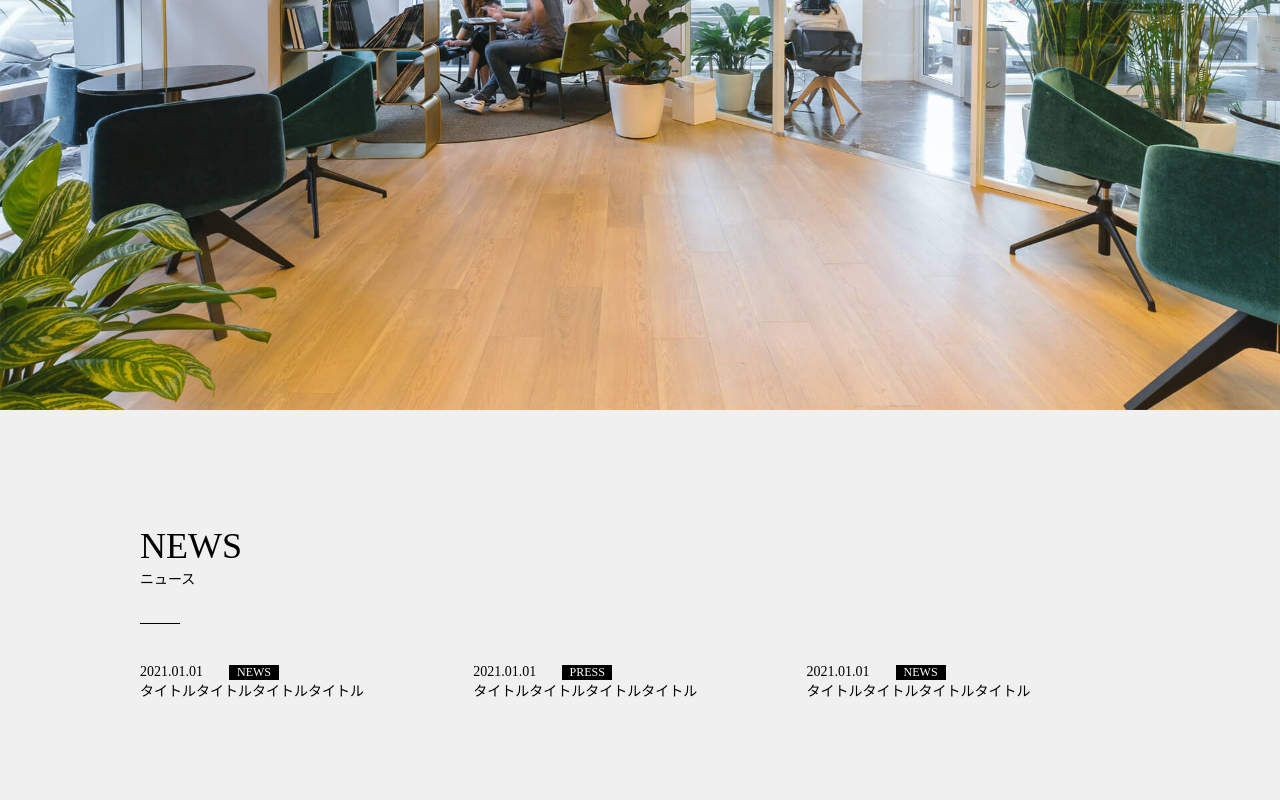
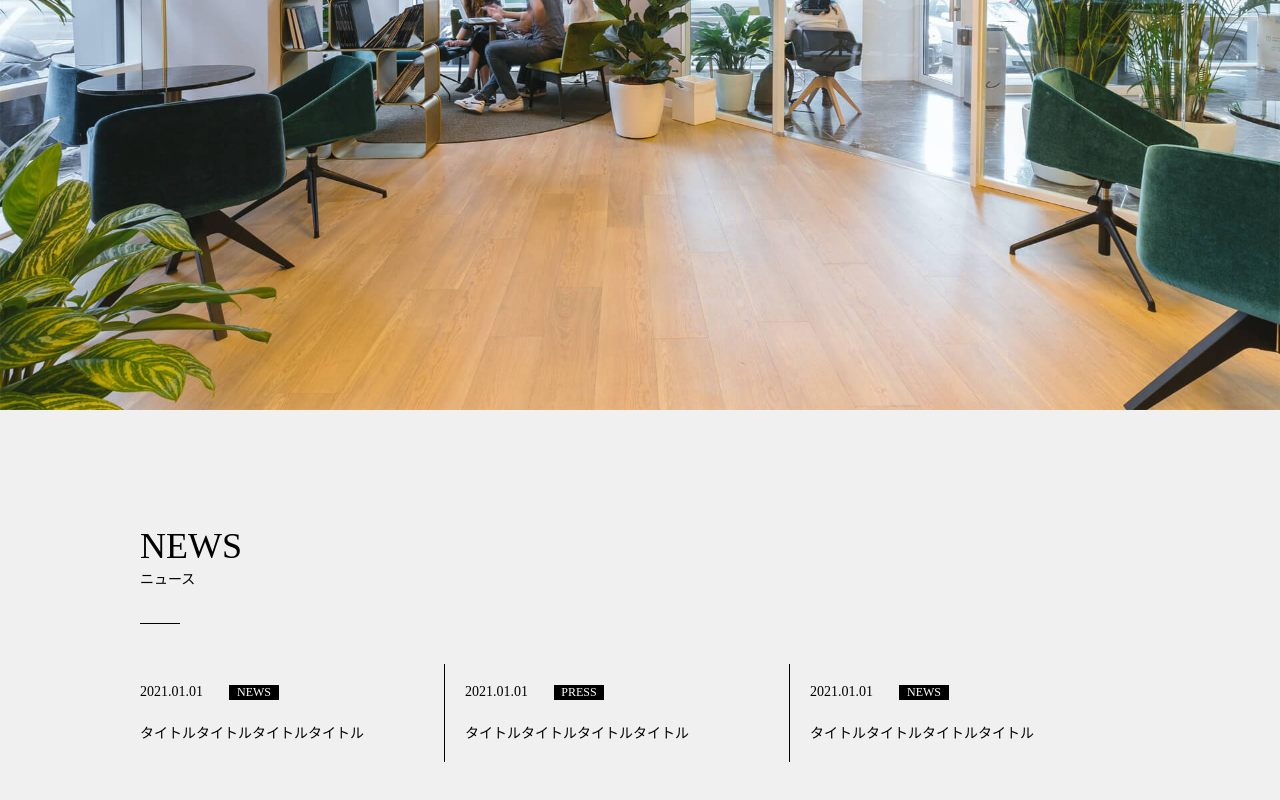
Before and after one commit to akihitosa/WED, a plain HTML site: page index.html in a window 1280 px wide. Shown: the part 523-1323 px from the top of the page. Drawn offline with Linux system fonts and the light colour scheme; some packages are replaced by stand-ins of ours.

Commit message:
途中まで４

```diff
--- a/index.html
+++ b/index.html
@@ -41,19 +41,19 @@
             <h2 class="news_title">NEWS</h2>
             <p class="news_title_info">ニュース</p>
            <div class="news-box">
-            <div class="news_itme">
+            <div class="news_item1">
                 <p class="news_item-date">2021.01.01</p>
                 <p class="news_item-post">NEWS</p>
                 <p class="news_item-text">タイトルタイトルタイトルタイトル</p>
             </div>
 
-            <div class="news_itme">
+            <div class="news_item2">
                 <p class="news_item-date">2021.01.01</p>
                 <p class="news_item-post">PRESS</p>
                 <p class="news_item-text">タイトルタイトルタイトルタイトル</p>
             </div>
 
-            <div class="news_itme">
+            <div class="news_item3">
                 <p class="news_item-date">2021.01.01</p>
                 <p class="news_item-post">NEWS</p>
                 <p class="news_item-text">タイトルタイトルタイトルタイトル</p>
--- a/style.scss
+++ b/style.scss
@@ -128,8 +128,19 @@ margin-bottom: 10px;
     display: flex;
   }
 
-.news_itme {
-width: 33.33%;
+.news_item1 {
+  margin-right: 80px;
+  padding: 20px 0;
+}
+
+.news_item2 {
+  margin-right: 80px;
+  padding: 20px;
+  border-left: 1px solid #000;
+}
+.news_item3 {
+padding: 20px;
+border-left: 1px solid #000;
 }
 
 .news_item-date {
@@ -144,6 +155,7 @@ width: 50px;
 background-color: #000000;
 color: #FFFFFF;
 text-align: center;
+margin-bottom: 22px;
 }
 
 .news_item-text {
```
Also changed, not shown: css/style.css, 1 other file.
